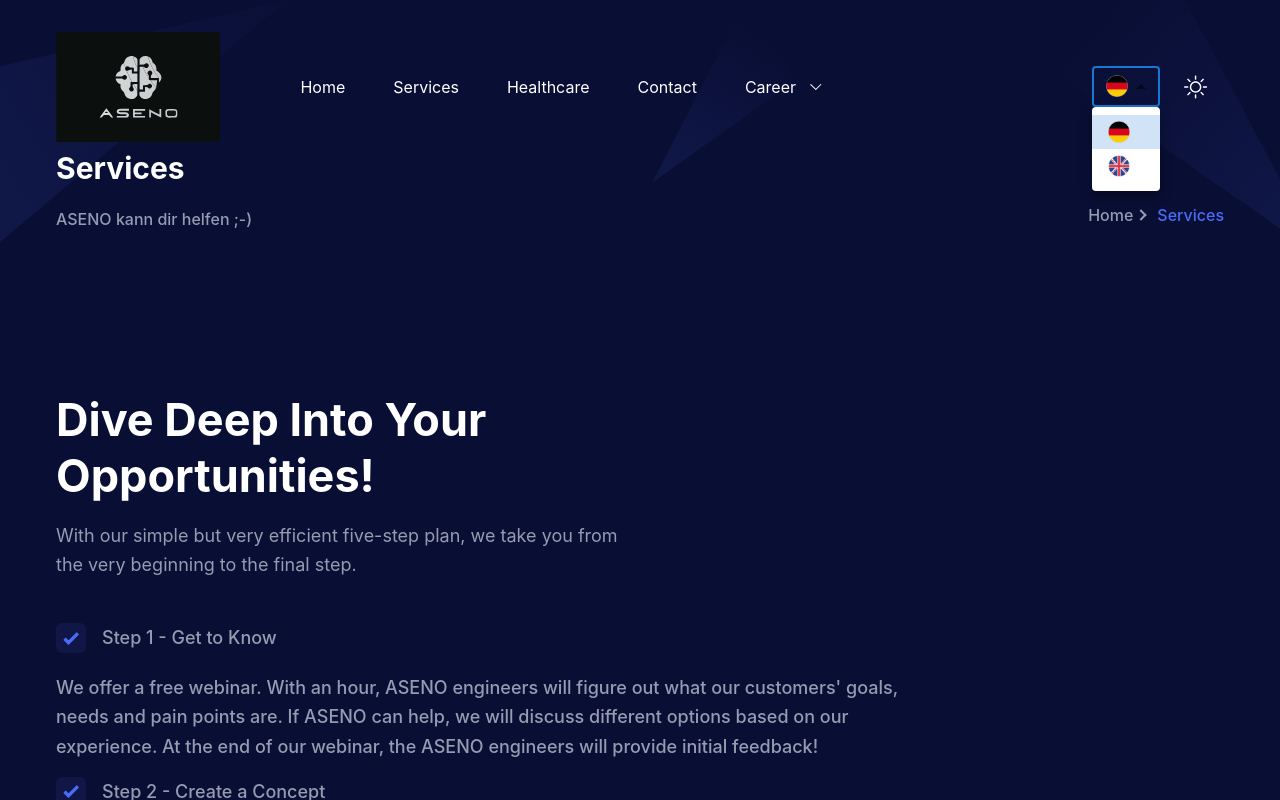
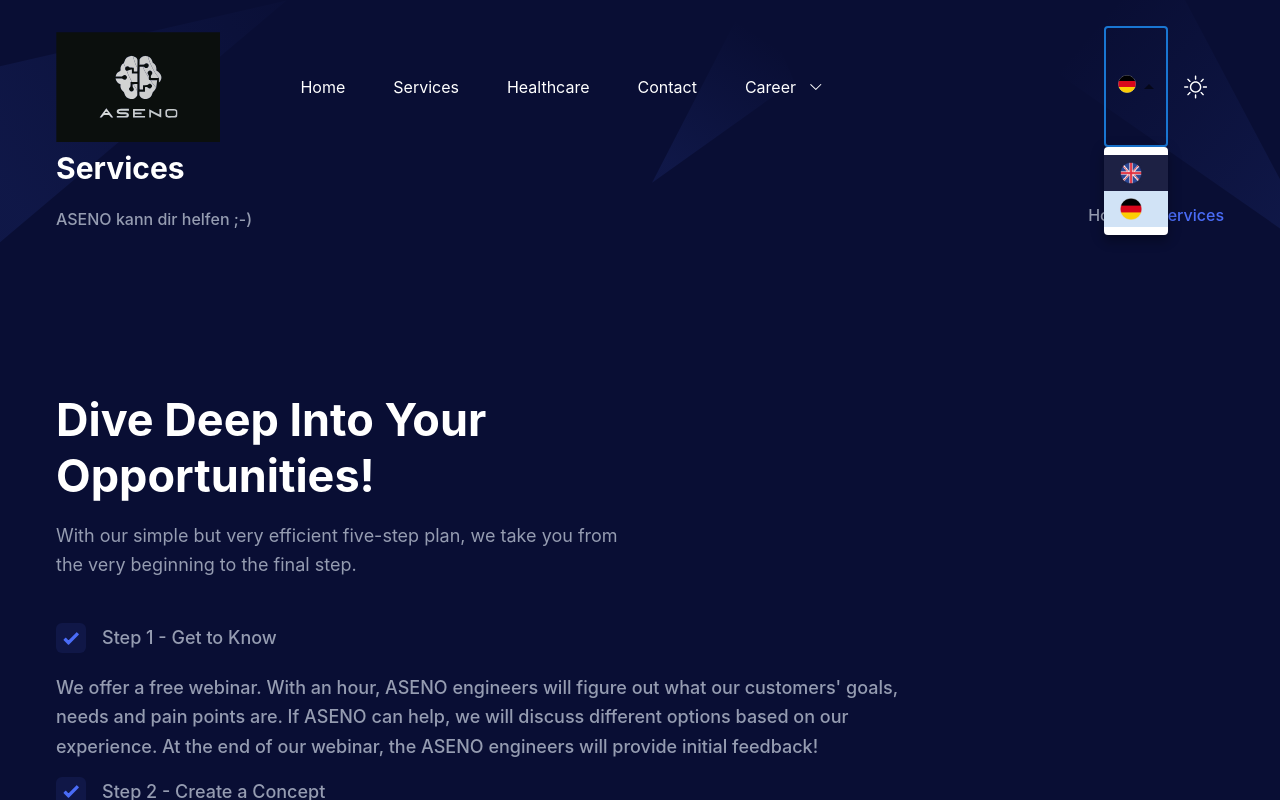
Before and after one commit to aseno-gmbh/aseno-gmbh.github.io, a Next.js app: page /about in a window 1280 px wide. Both pictures are taken after a click on the element 1126 px from the left and 86 px from the top of the page. Shown: the top 800 px of the page. Built offline with nearby package versions, Linux system fonts and the light colour scheme.

Commit message:
fix language button

```diff
--- a/components/Header/LanguageSwitcher2.jsx
+++ b/components/Header/LanguageSwitcher2.jsx
@@ -12,43 +12,78 @@ const LanguageSwitcher2 = ()  => {
     i18n.changeLanguage(newLang); //change the language
   };
   return (
-    <FormControl size="small" sx={{ m: 1, minHeight: 1 }}  className="leading-tight text-black dark:text-white sm:leading-tight">
-      <Select value={i18n.language} onChange={handleLanguageChange} className="leading-tight text-black dark:text-white sm:leading-tight">
-        <MenuItem value="de" className="leading-tight text-black dark:text-white sm:leading-tight">
+    <FormControl size="small" className="bg-gray-2 dark:bg-dark-bg flex h-9 w-14 cursor-pointer items-center justify-center bg-white lg:!bg-transparent  dark:bg-dark dark:border-body-color text-black dark:text-white md:h-9 md:w-16">
+    <Select
+      value={i18n.language}
+      onChange={handleLanguageChange}
+      className={`flex border-body-color bg-white py-0 px-0 dark:border-body-color dark:bg-dark text-black dark:text-white lg:visible lg:static lg:w-auto lg:border-none lg:!bg-transparent lg:inline-flex lg:py-10 lg:px-0`}
+    >
+      <MenuItem value="en" className="bg-gray-2 dark:bg-dark-bg flex h-9 w-14 cursor-pointer items-center justify-center bg-white  dark:bg-dark dark:border-body-color text-black dark:text-white md:h-9 md:w-16">
       <Grid
             container
             direction="row"
             justifyContent="flex-start"
             alignItems="center"
             spacing={1}
-            className={"leading-tight text-black dark:text-white sm:leading-tight"}
           >
             <Grid item >
-              <img alt="" src="/images/locales/de.png" height="22px" width="22px" />
+              <img alt="" src="/images/locales/en.png" height="22px" width="22px" />
             </Grid>
-
-            {/* <Grid item><div className="leading-tight text-black dark:text-white sm:leading-tight">DE</div></Grid> */}
       </Grid>
       </MenuItem>
-        <MenuItem value="en">
+      <MenuItem value="de" className="bg-gray-2 dark:bg-dark-bg flex h-9 w-14 cursor-pointer items-center justify-center bg-white  dark:bg-dark dark:border-body-color text-black dark:text-white md:h-9 md:w-16">
        <Grid
             container
             direction="row"
             justifyContent="flex-start"
             alignItems="center"
             spacing={1}
-            className="leading-tight text-black dark:text-white sm:leading-tight"
           >
             <Grid item >
-              <img alt="" src="/images/locales/en.png" height="22px" width="22px" />
+              <img alt="" src="/images/locales/de.png" height="22px" width="22px" />
             </Grid>
-
-            {/* <Grid item><div className="leading-tight text-black dark:text-white sm:leading-tight">EN</div></Grid> */}
       </Grid>
       </MenuItem>
+      {/* Add more languages here */}
     </Select>
+  </FormControl>
+    // <FormControl size="small" sx={{ m: 1, minHeight: 1 }}  className="bg-gray-2 dark:bg-dark-bg flex h-9 w-9 cursor-pointer items-center rounded-full justify-center  text-black dark:text-white md:h-14 md:w-14">
+    //   <Select value={i18n.language} onChange={handleLanguageChange} className="bg-gray-2 dark:bg-dark-bg flex h-9 w-9 cursor-pointer items-center justify-center  text-black dark:text-white md:h-14 md:w-14">
+    //     <MenuItem value="de" className="bg-gray-2 dark:bg-dark-bg flex h-9 w-9 cursor-pointer items-center justify-center  text-black dark:text-white md:h-14 md:w-14">
+    //       <Grid
+    //         container
+    //         direction="row"
+    //         justifyContent="flex-start"
+    //         alignItems="center"
+    //         spacing={1}
+    //         className="bg-gray-2 dark:bg-dark-bg flex h-9 w-9 cursor-pointer items-center justify-center  text-black dark:text-white md:h-14 md:w-14"
+    //       >
+    //         <Grid item className="bg-gray-2 dark:bg-dark-bg flex h-9 w-9 cursor-pointer items-center justify-center  text-black dark:text-white md:h-14 md:w-14" >
+    //           <img alt="" src="/images/locales/de.png" height="22px" width="22px" />
+    //         </Grid>
 
-    </FormControl>
+    //         {/* <Grid item><div className="leading-tight text-black dark:text-white sm:leading-tight">DE</div></Grid> */}
+    //       </Grid>
+    //     </MenuItem>
+    //     <MenuItem value="en" className="bg-gray-2 dark:bg-dark-bg flex h-9 w-9 cursor-pointer items-center justify-center  text-black dark:text-white md:h-14 md:w-14">
+    //       <Grid
+    //         container
+    //         direction="row"
+    //         justifyContent="flex-start"
+    //         alignItems="center"
+    //         spacing={1}
+    //         className="bg-gray-2 dark:bg-dark-bg flex h-9 w-9 cursor-pointer items-center justify-center  text-black dark:text-white md:h-14 md:w-14"
+    //       >
+    //         <Grid item >
+    //           <img alt="" src="/images/locales/en.png" height="22px" width="22px" />
+    //         </Grid>
+
+    //         {/* <Grid item><div className="leading-tight text-black dark:text-white sm:leading-tight">EN</div></Grid> */}
+    //       </Grid>
+    //     </MenuItem>
+    //   </Select>
+
+    // </FormControl>
   );
 };
 
```
Lines whose indentation alone changed are shown as unchanged.
